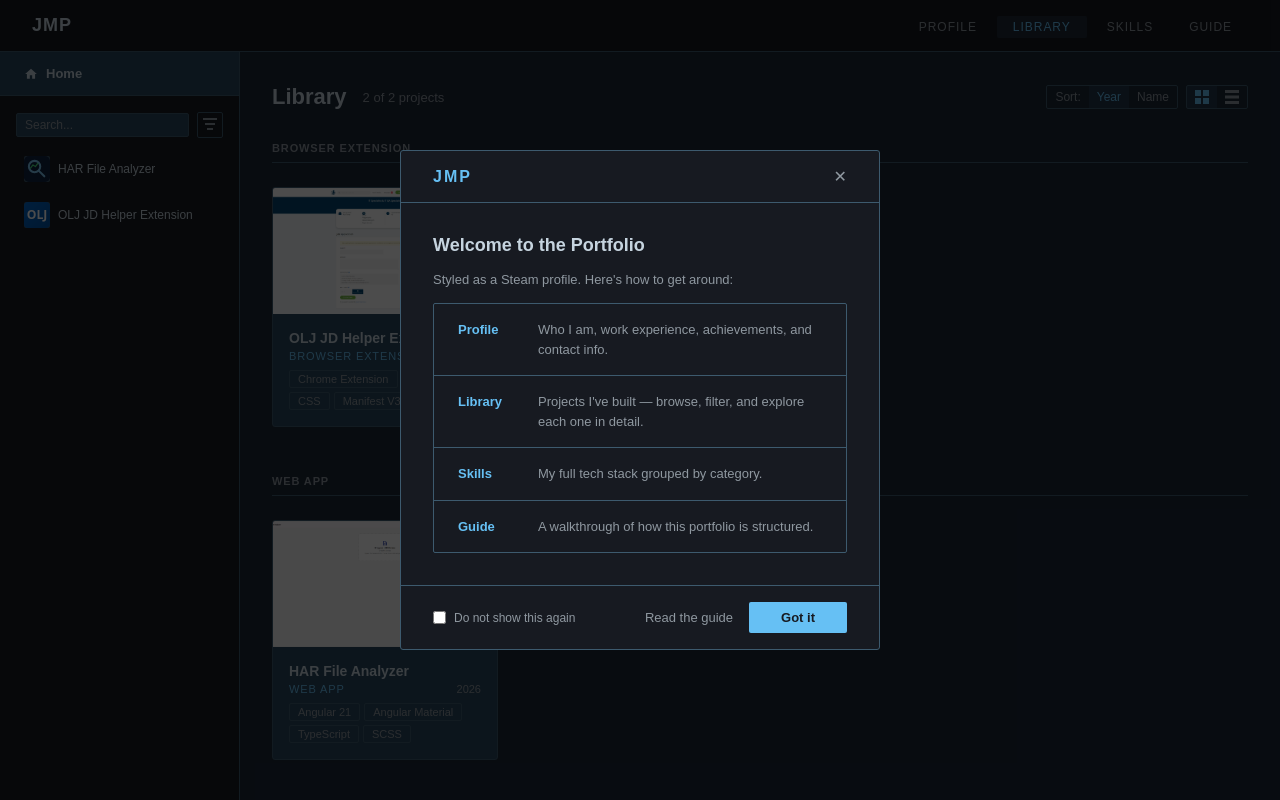
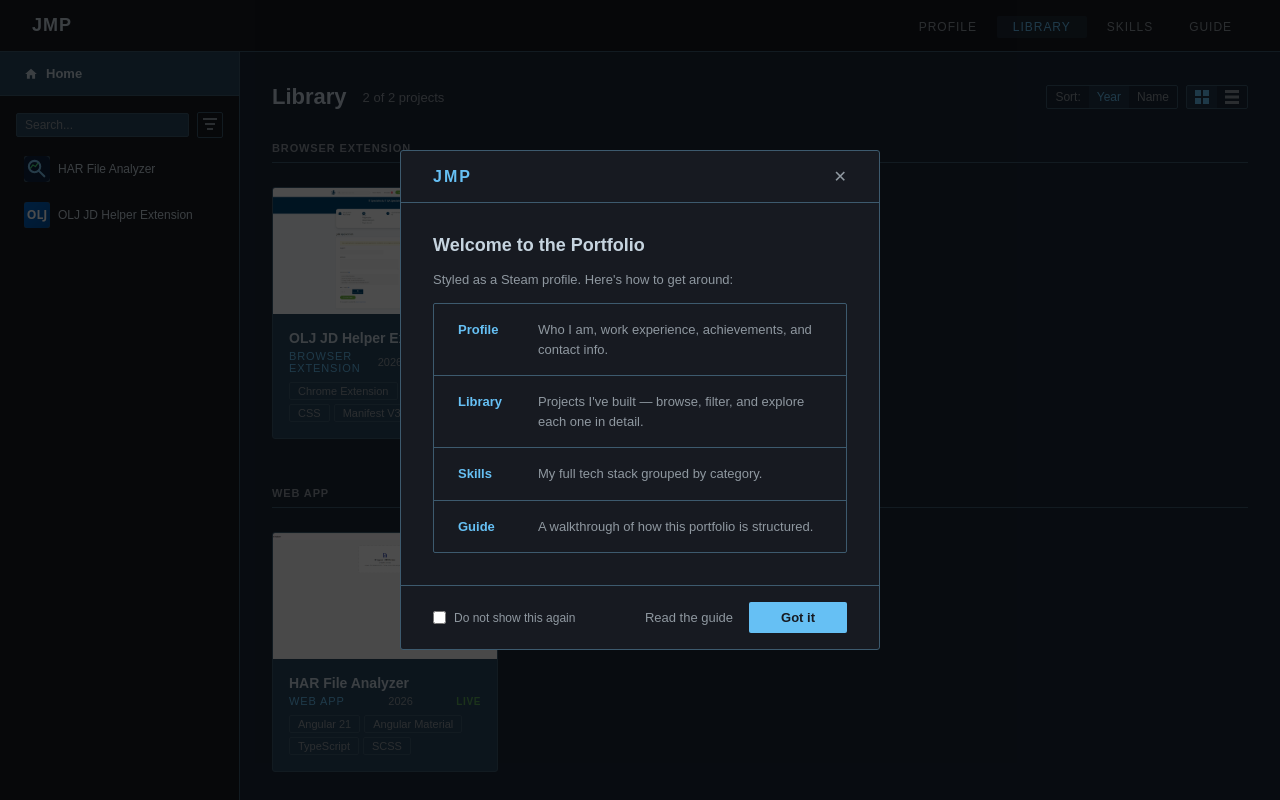
Before and after one commit to jerparucha/jmp-portfolio, an Angular app: page /library in a window 1280 px wide. Built offline with nearby package versions, Linux system fonts and the light colour scheme.

Commit message:
feat: add status badge to library grid and list cards (Closes #113)

```diff
--- a/src/app/pages/library/library-grid/library-grid.html
+++ b/src/app/pages/library/library-grid/library-grid.html
@@ -48,6 +48,7 @@
                   <div class="library-grid__card-meta">
                     <span class="library-grid__card-type">{{ project.type }}</span>
                     <span class="library-grid__card-year">{{ project.year }}</span>
+                    <span class="library-grid__card-status" [attr.data-status]="project.status">{{ project.status }}</span>
                   </div>
                   <div class="library-grid__card-tags">
                     @for (tag of project.tags; track tag) {
@@ -73,7 +74,10 @@
                     }
                   </div>
                 </div>
-                <span class="library-grid__list-year">{{ project.year }}</span>
+                <div class="library-grid__list-right">
+                  <span class="library-grid__card-status" [attr.data-status]="project.status">{{ project.status }}</span>
+                  <span class="library-grid__list-year">{{ project.year }}</span>
+                </div>
               </a>
             }
           </div>
--- a/src/app/pages/library/library-grid/library-grid.scss
+++ b/src/app/pages/library/library-grid/library-grid.scss
@@ -153,6 +153,18 @@
     font-size: 11px;
   }
 
+  &__card-status {
+    font-size: 10px;
+    font-weight: 600;
+    text-transform: uppercase;
+    letter-spacing: 0.06em;
+
+    &[data-status='Live'] { color: #5ba85a; }
+    &[data-status='In Progress'] { color: #e8a838; }
+    &[data-status='Unpublished'] { color: #64748b; }
+    &[data-status='Archived'] { color: var(--color-text-muted); }
+  }
+
   &__card-tags {
     display: flex;
     flex-wrap: wrap;
@@ -220,6 +232,14 @@
     text-overflow: ellipsis;
   }
 
+  &__list-right {
+    display: flex;
+    flex-direction: column;
+    align-items: flex-end;
+    gap: 4px;
+    flex-shrink: 0;
+  }
+
   &__list-year {
     color: var(--color-text-muted);
     font-size: 12px;
```
